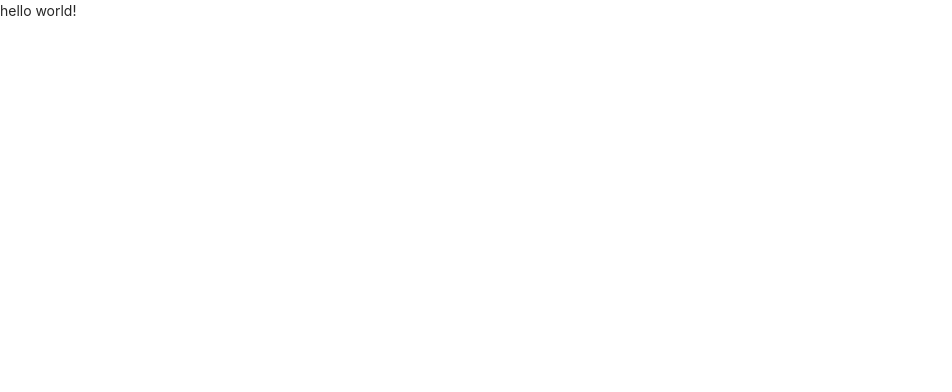
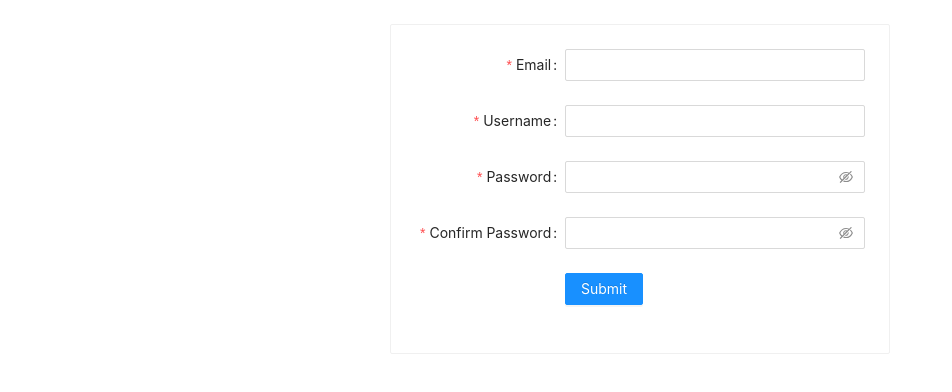
Before and after one commit to zenusnguyen/FE_Dau_gia, a React (Create React App) app: page / in a window 1280 px wide. Shown: the top 392 px of the page, without its empty margins (0-952 px from the left). Built offline with nearby package versions, Linux system fonts and the light colour scheme.

Commit message:
init login&register page

```diff
--- a/package.json
+++ b/package.json
@@ -10,6 +10,7 @@
     "react": "^17.0.2",
     "react-dom": "^17.0.2",
     "react-scripts": "4.0.3",
+    "socket.io-client": "^4.2.0",
     "web-vitals": "^1.0.1"
   },
   "scripts": {
--- a/src/App.jsx
+++ b/src/App.jsx
@@ -1,9 +1,14 @@
-import styles from "./App.less"
+import styles from "./App.less";
+import io from "socket.io-client";
+import LoginPage from "./pages/LoginPage";
+import RegisterPage from "./pages/RegisterPage";
+
+const STRAPI_ENDPOINT = "http://localhost:1337";
 
 function App() {
   return (
     <div className={styles.App}>
-     hello world!
+      <RegisterPage></RegisterPage>
     </div>
   );
 }
--- /dev/null
+++ b/src/pages/LoginPage/index.css
@@ -0,0 +1,10 @@
+.formWrapper {
+  width: 400px;
+}
+.container {
+  padding: 24px;
+  display: flex;
+  align-items: center;
+  flex: 1;
+  justify-content: center;
+}
--- /dev/null
+++ b/src/pages/LoginPage/index.jsx
@@ -0,0 +1,50 @@
+import React from "react";
+import { Button, Input, Form, message, Card } from "antd";
+import styles from "./index.css";
+
+export default function LoginPage() {
+  const onFinish = (values) => {
+    console.log("Success:", values);
+  };
+
+  const onFinishFailed = (errorInfo) => {
+    console.log("Failed:", errorInfo);
+  };
+  return (
+    <div className="container">
+      <Card className="formWrapper">
+        <Form
+          name="basic"
+          labelCol={{ span: 8 }}
+          wrapperCol={{ span: 16 }}
+          initialValues={{ remember: true }}
+          onFinish={onFinish}
+          onFinishFailed={onFinishFailed}
+          autoComplete="off"
+        >
+          <Form.Item
+            label="Username"
+            name="username"
+            rules={[{ required: true, message: "Please input your username!" }]}
+          >
+            <Input />
+          </Form.Item>
+
+          <Form.Item
+            label="Password"
+            name="password"
+            rules={[{ required: true, message: "Please input your password!" }]}
+          >
+            <Input.Password />
+          </Form.Item>
+
+          <Form.Item wrapperCol={{ offset: 8, span: 16 }}>
+            <Button type="primary" htmlType="submit">
+              Submit
+            </Button>
+          </Form.Item>
+        </Form>
+      </Card>
+    </div>
+  );
+}
--- /dev/null
+++ b/src/pages/RegisterPage/index.css
@@ -0,0 +1,10 @@
+.formWrapper {
+  width: 500px;
+}
+.container {
+  padding: 24px;
+  display: flex;
+  align-items: center;
+  flex: 1;
+  justify-content: center;
+}
--- /dev/null
+++ b/src/pages/RegisterPage/index.jsx
@@ -0,0 +1,81 @@
+import React from "react";
+import { Button, Input, Form, message, Card } from "antd";
+import styles from "./index.css";
+
+export default function LoginPage() {
+  const onFinish = (values) => {
+    console.log("Success:", values);
+
+  };
+
+  const onFinishFailed = (errorInfo) => {
+    console.log("Failed:", errorInfo);
+  };
+  return (
+    <div className="container">
+      <Card className="formWrapper">
+        <Form
+          name="basic"
+          labelCol={{ span: 8 }}
+          wrapperCol={{ span: 16 }}
+          initialValues={{ remember: true }}
+          onFinish={onFinish}
+          onFinishFailed={onFinishFailed}
+          autoComplete="off"
+        >
+          <Form.Item
+            label="Email"
+            name="email"
+            type="email"
+            rules={[
+              { required: true, message: "Please input your email!" },
+              {
+                type: "email",
+                message: "Please enter your email",
+              },
+            ]}
+          >
+            <Input />
+          </Form.Item>
+          <Form.Item
+            label="Username"
+            name="username"
+            rules={[{ required: true, message: "Please input your username!" }]}
+          >
+            <Input />
+          </Form.Item>
+
+          <Form.Item
+            label="Password"
+            name="password"
+            rules={[{ required: true, message: "Please input your password!" }]}
+          >
+            <Input.Password />
+          </Form.Item>
+
+          <Form.Item
+            label="Confirm Password"
+            name="confirmPassword"
+            rules={[
+              { required: true, message: "Please input your password!" },
+              ({ getFieldValue }) => ({
+                validator(__, value) {
+                  if (!value || getFieldValue("password") === value)
+                    return Promise.resolve();
+                  return Promise.reject(new Error("Password do not match"));
+                },
+              }),
+            ]}
+          >
+            <Input.Password />
+          </Form.Item>
+          <Form.Item wrapperCol={{ offset: 8, span: 16 }}>
+            <Button type="primary" htmlType="submit">
+              Submit
+            </Button>
+          </Form.Item>
+        </Form>
+      </Card>
+    </div>
+  );
+}
```
